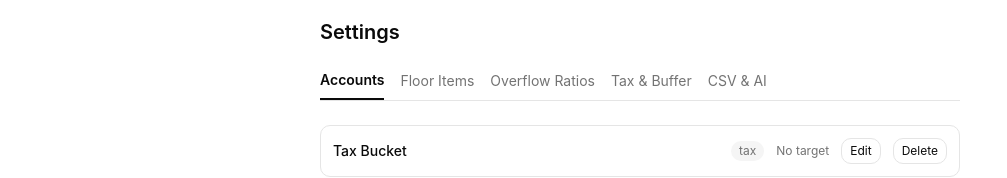
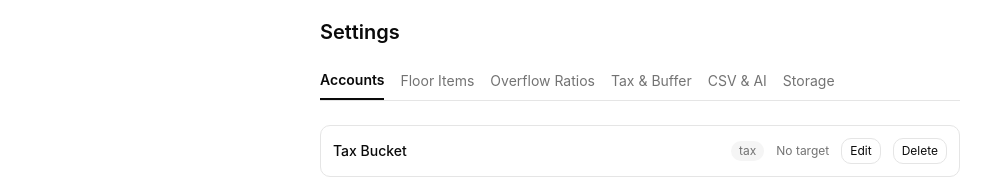
Before and after one commit to LindaPetrini/money-flow, a React (Vite) app: page / in a window 1280 px wide. Both pictures are taken after a click on the button "Settings". Shown: the part 146-324 px from the top of the page, without its empty margins (0-1007 px from the left). Built offline with nearby package versions, Linux system fonts and the light colour scheme.

Commit message:
feat(07-03): wire StorageSection into SettingsPage
- Add 'storage' to SettingsSection union type
- Add Storage tab to SECTIONS array (appears after CSV & AI)
- Import and render StorageSection when activeSection === 'storage'
- Add flex-wrap to nav to handle 6 tabs on narrow viewports

```diff
--- a/src/features/settings/SettingsPage.tsx
+++ b/src/features/settings/SettingsPage.tsx
@@ -4,8 +4,9 @@ import { FloorItemsSection } from './FloorItemsSection';
 import { OverflowRatiosSection } from './OverflowRatiosSection';
 import { TaxBufferSection } from './TaxBufferSection';
 import { CsvAiSection } from './CsvAiSection';
+import { StorageSection } from './StorageSection';
 
-type SettingsSection = 'accounts' | 'floor-items' | 'overflow-ratios' | 'tax-buffer' | 'csv-ai';
+type SettingsSection = 'accounts' | 'floor-items' | 'overflow-ratios' | 'tax-buffer' | 'csv-ai' | 'storage';
 
 const SECTIONS: { id: SettingsSection; label: string }[] = [
   { id: 'accounts',         label: 'Accounts' },
@@ -13,6 +14,7 @@ const SECTIONS: { id: SettingsSection; label: string }[] = [
   { id: 'overflow-ratios',  label: 'Overflow Ratios' },
   { id: 'tax-buffer',       label: 'Tax & Buffer' },
   { id: 'csv-ai',           label: 'CSV & AI' },
+  { id: 'storage',          label: 'Storage' },
 ];
 
 export function SettingsPage() {
@@ -23,7 +25,7 @@ export function SettingsPage() {
       <h1 className="text-xl font-semibold mb-6">Settings</h1>
 
       {/* Sub-section tab bar */}
-      <nav className="flex gap-4 border-b border-border mb-6">
+      <nav className="flex gap-4 border-b border-border mb-6 flex-wrap">
         {SECTIONS.map(s => (
           <button
             key={s.id}
@@ -46,6 +48,7 @@ export function SettingsPage() {
       {activeSection === 'overflow-ratios' && <OverflowRatiosSection />}
       {activeSection === 'tax-buffer' && <TaxBufferSection />}
       {activeSection === 'csv-ai' && <CsvAiSection />}
+      {activeSection === 'storage' && <StorageSection />}
     </div>
   );
 }
```
